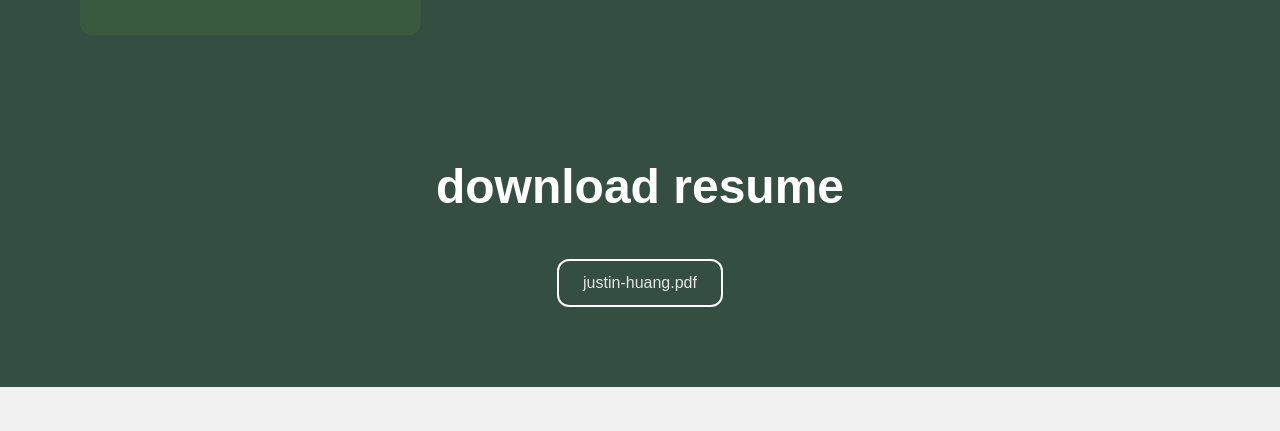
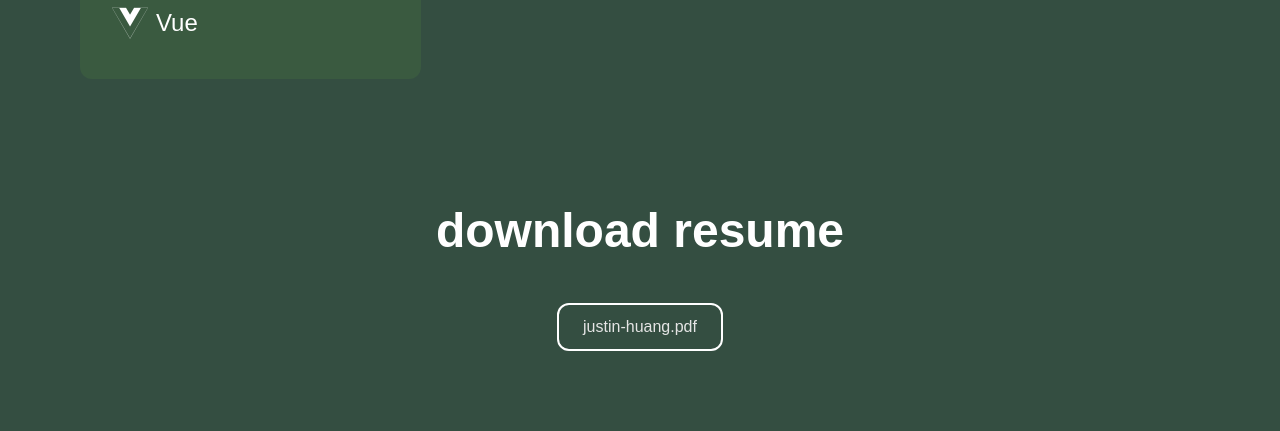
Before and after one commit to justinfyh/justinfyh.github.io, an Astro site: page / in a window 1280 px wide. Shown: the part 2448-2879 px from the top of the page. Before the commit the page ends 2835 px from the top, so only its background shows below. Built offline with nearby package versions, Linux system fonts and the light colour scheme; Astro itself is replaced by a stand-in of ours; a web font is replaced by a local one.

Commit message:
add skill

```diff
--- a/src/components/Skills.astro
+++ b/src/components/Skills.astro
@@ -32,6 +32,10 @@
         <div class="flex items-center mb-1">
           <i class="devicon-flutter-plain text-4xl"></i>
           <p class="text-white text-2xl ml-2">Flutter</p>
+        </div>
+        <div class="flex items-center mb-1">
+          <i class="devicon-vuejs-plain text-4xl"></i>
+          <p class="text-white text-2xl ml-2">Vue</p>
         </div>
       </div>
     </div>
```
